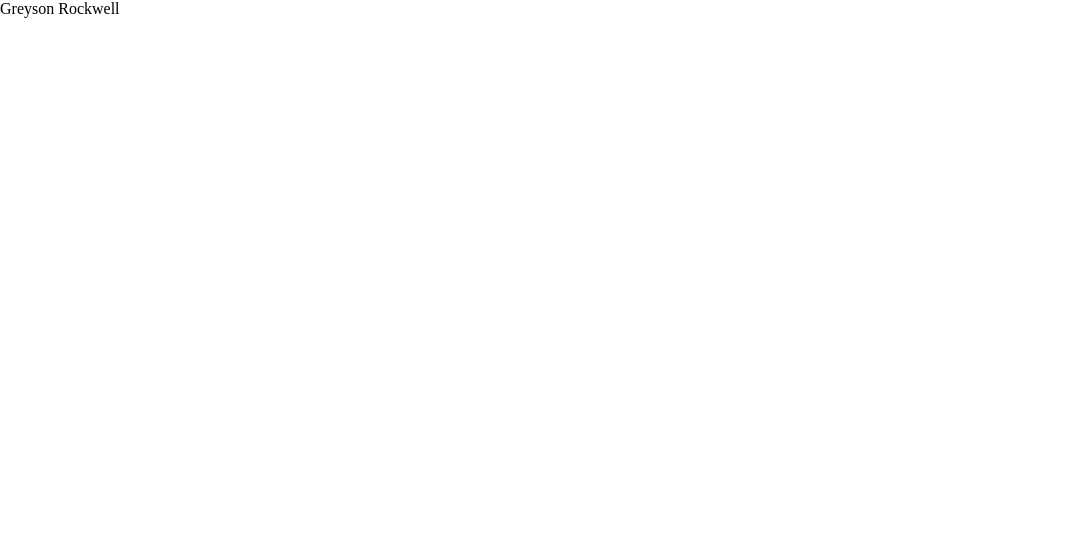
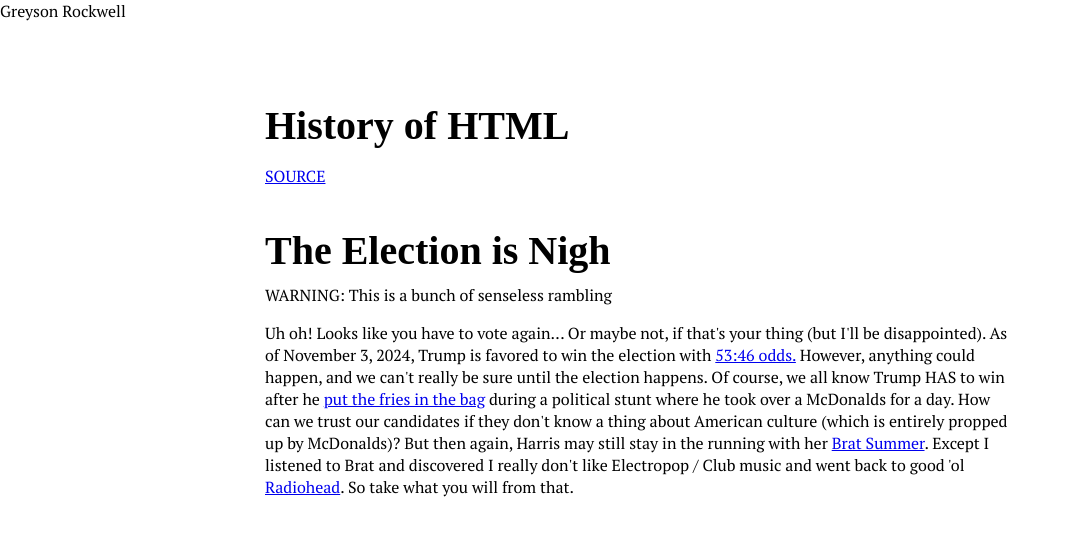
Before and after one commit to GreysonR/INFOTC-2830-NodeJS-1, a website: page public/index.html in a window 1280 px wide. Shown: the whole page, without its empty margins (0-1070 px from the left). Drawn offline with Linux system fonts and the light colour scheme; a web font is replaced by a local one.

Commit message:
Add Current News section

```diff
--- a/index.js
+++ b/index.js
@@ -8,7 +8,7 @@ const app = express();
 const server = createServer(app);
 const __dirname = dirname(fileURLToPath(import.meta.url));
 
-app.get("/", (req, res) => {
+app.get("/", (_req, res) => {
 	res.sendFile(join(__dirname, "public/index.html"));
 });
 
--- a/public/index.html
+++ b/public/index.html
@@ -5,9 +5,52 @@
 	<meta name="viewport" content="width=device-width, initial-scale=1.0">
 	<title>Node.js Served Website</title>
 
+	<link rel="preconnect" href="https://fonts.googleapis.com">
+	<link rel="preconnect" href="https://fonts.gstatic.com" crossorigin>
+	<link href="https://fonts.googleapis.com/css2?family=PT+Serif:ital,wght@0,400;0,700;1,400;1,700&family=Share:ital,wght@0,400;0,700;1,400;1,700&display=swap" rel="stylesheet">
+
 	<style>
+		:root {
+			--white: "#FBFAF4";
+			--black: "#242325";
+			--primary: "#048A81";
+			--secondary: "#E8A6A3";
+			--warning: "#F2AF4B";
+		}
 		body {
 			margin: 0;
+			font-family: "PT Serif", serif;
+			color: var(--black);
+			background: var(--white);
+			font-size: 12pt;
+		}
+
+		#content {
+			display: block;
+
+			background: var(--white);
+			box-shadow: 10px 10px 30px var(--black);
+
+			margin: 0 auto;
+			margin-top: 80px;
+
+			width: min(750px, 100vw);
+			height: min-content;
+		}
+
+		article {
+			margin-top: 30px;
+			margin-bottom: 40px;
+		}
+		h1 {
+			font-family: "Share", serif;
+			font-weight: bold;
+			color: var(--black);
+			font-size: 30pt;
+
+			margin: 0;
+			margin-top:    0px;
+			margin-bottom: 10px;
 		}
 	</style>
 </head>
@@ -15,15 +58,27 @@
 	<!-- white font and black background -->
 	<nav>Greyson Rockwell</nav>
 
-	<!-- 3 articles -->
+	<div id="content">
 		<article>
 			<!-- history -->
+			 <h1>History of HTML</h1>
+			 <p>
+
+			 </p>
+			 <a href="https://en.wikipedia.org/wiki/HTML>">SOURCE</a>
 		</article>
 		<article>
 			<!-- current news -->
+			 <h1>The Election is Nigh</h1>
+			 <div class="warning">WARNING: This is a bunch of senseless rambling</div>
+			 <p>
+				Uh oh! Looks like you have to vote again... Or maybe not, if that's your thing (but I'll be disappointed).
+				As of November 3, 2024, Trump is favored to win the election with <a href="https://projects.fivethirtyeight.com/2024-election-forecast/">53:46 odds.</a> However, anything could happen, and we can't really be sure until the election happens. Of course, we all know Trump HAS to win after he <a href="https://www.msn.com/en-us/news/politics/took-the-just-put-the-fries-in-the-bag-bro-meme-quite-literally-internet-in-splits-as-donald-trump-posts-a-video-of-working-at-mcdonalds-at-x/ar-AA1sErKJ">put the fries in the bag</a> during a political stunt where he took over a McDonalds for a day. How can we trust our candidates if they don't know a thing about American culture (which is entirely propped up by McDonalds)? But then again, Harris may still stay in the running with her <a href="https://www.bbc.com/news/articles/cqqlgq7k374o">Brat Summer</a>. Except I listened to Brat and discovered I really don't like Electropop / Club music and went back to good 'ol <a href="https://www.youtube.com/watch?v=LwE4LNP8zsI">Radiohead</a>. So take what you will from that.
+			</p>
 		</article>
 		<article>
 			<!-- future of tech -->
 		</article>
+	</div>
 </body>
 </html>
```
Lines whose indentation alone changed are shown as unchanged.
